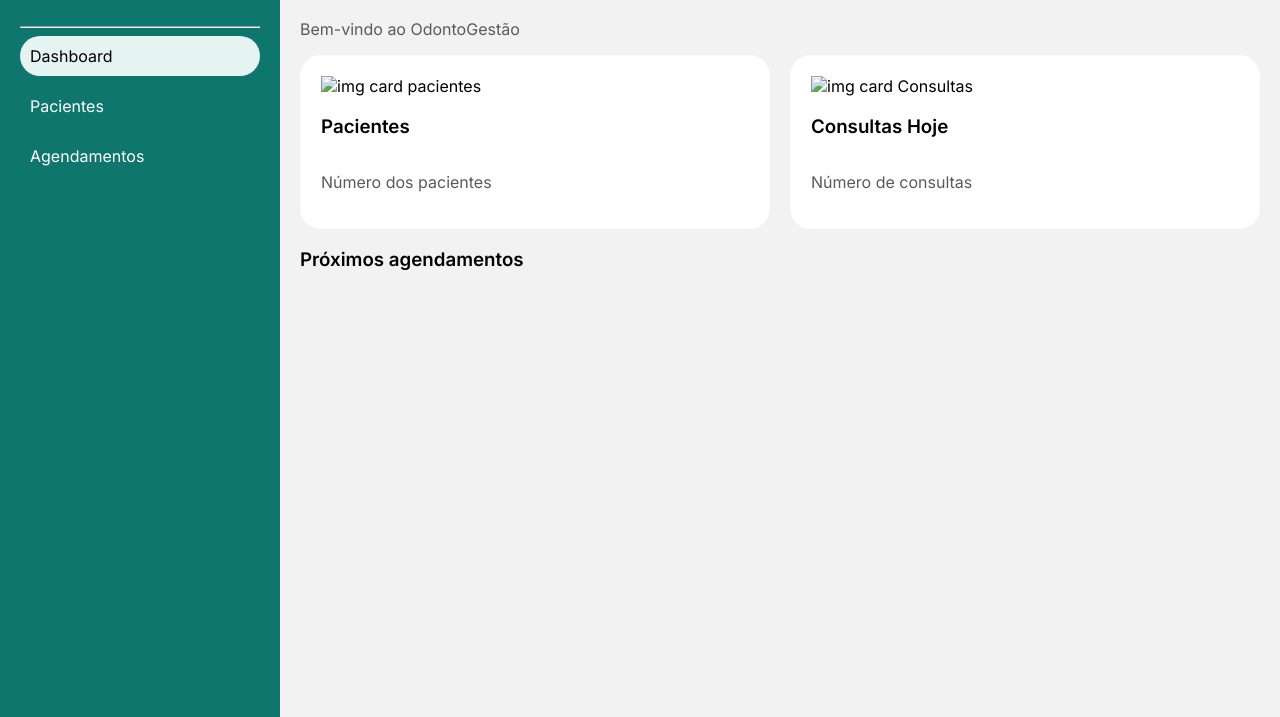
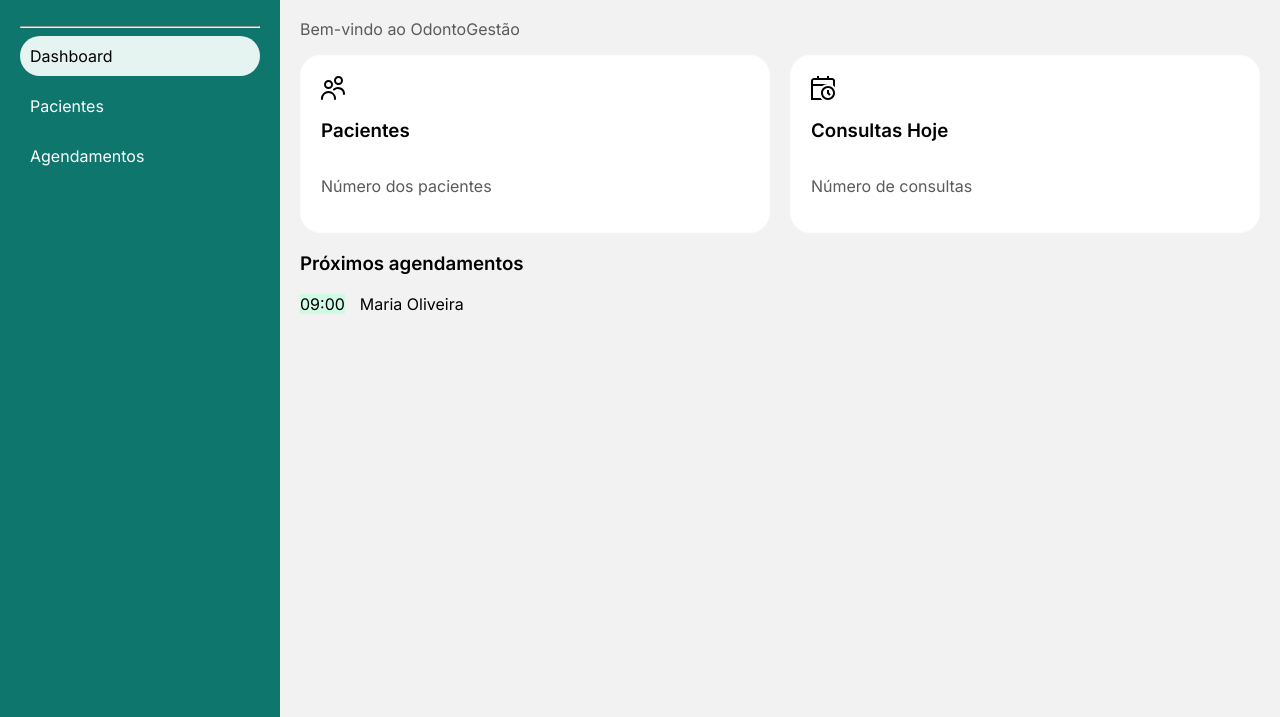
Before and after one commit to JordanBicalho/odontogestao, a plain HTML site: page index.html in a window 1280 px wide. Shown: the part 83-800 px from the top of the page. Drawn offline with Linux system fonts and the light colour scheme.

Commit message:
adiciona ícones à interface

```diff
--- a/index.html
+++ b/index.html
@@ -33,12 +33,12 @@
         </header>
         <div class="dashboard-cards">
             <section class="card">
-                <img src="" alt="img card pacientes">
+                <img class="icone-card" src="imgs/comercial.svg" alt="img card pacientes">
                 <h3>Pacientes</h3>
                 <p id="total-pacientes">Número dos pacientes</p>
             </section>
             <section class="card">
-                <img src="" alt="img card Consultas">
+                <img class="icone-card" src="imgs/relogio-calendario.svg" alt="img card Consultas">
                 <h3>Consultas Hoje</h3>
                 <p id="total-consultas">Número de consultas</p>
             </section>
@@ -46,7 +46,10 @@
         <section class="upcoming-appointments">
                 <h3>Próximos agendamentos</h3>
                 <ul>
-                    <li></li>
+                    <li class="agendamento">
+                    <time datetime="09:00">09:00</time>
+                    <span>Maria Oliveira</span>
+                    </li>
                 </ul>
         </section>
 
--- a/style.css
+++ b/style.css
@@ -45,7 +45,7 @@ aside a.ativo {
     border-radius: 20px;
 }
 
-h2 {
+aside h2 {
     margin-bottom: 20px;
     font-size: 20px;
     color: white;
@@ -80,7 +80,7 @@ h2 {
     flex: 1;
 }
 
-p {
+main p {
     color:  #5a5a5a;
 }
 
@@ -170,3 +170,12 @@ p {
     background-color:#d1fae5;
     border-radius: 500px;
 }
+
+.agendamento {
+    display: flex;
+    gap: 15px;
+}
+
+.agendamento time {
+    background-color:#d1fae5;
+}
```
Also changed, not shown: imgs/comercial.svg (added), imgs/relogio-calendario.svg (added), 1 other file.
